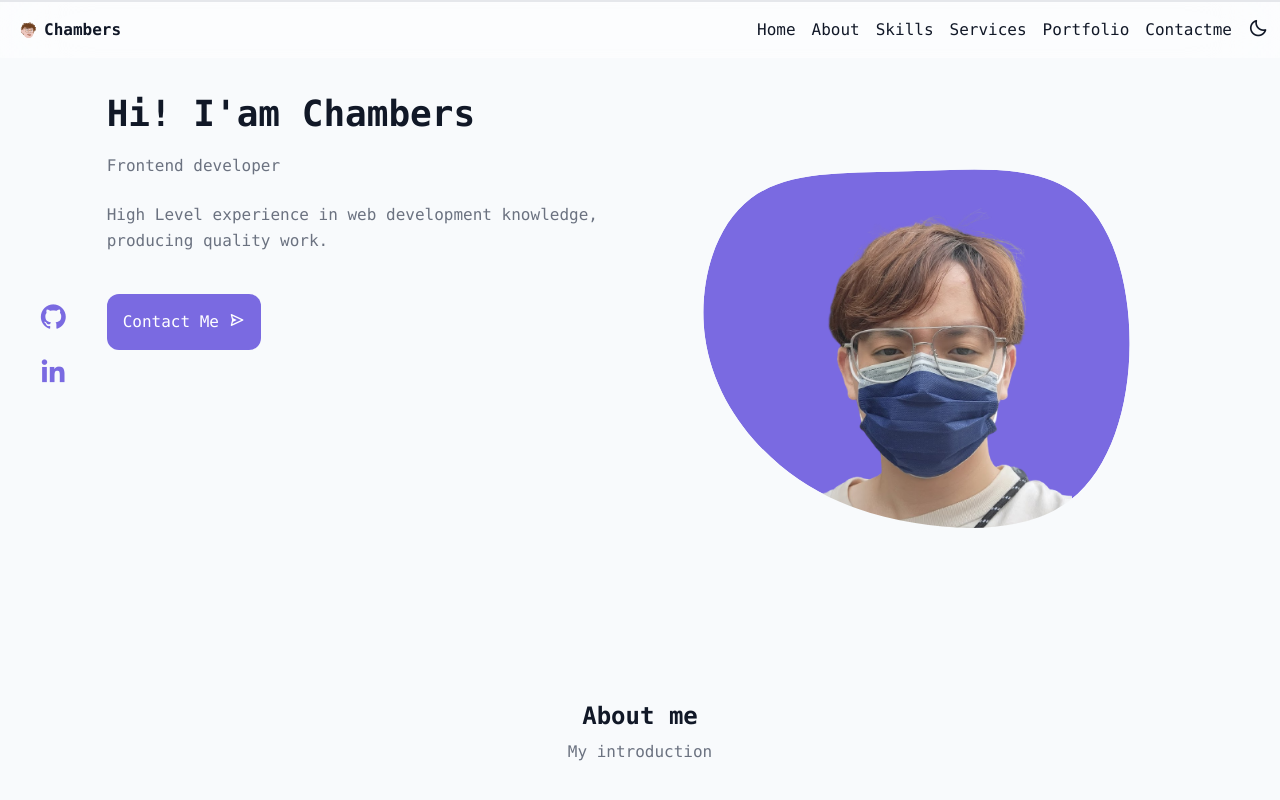
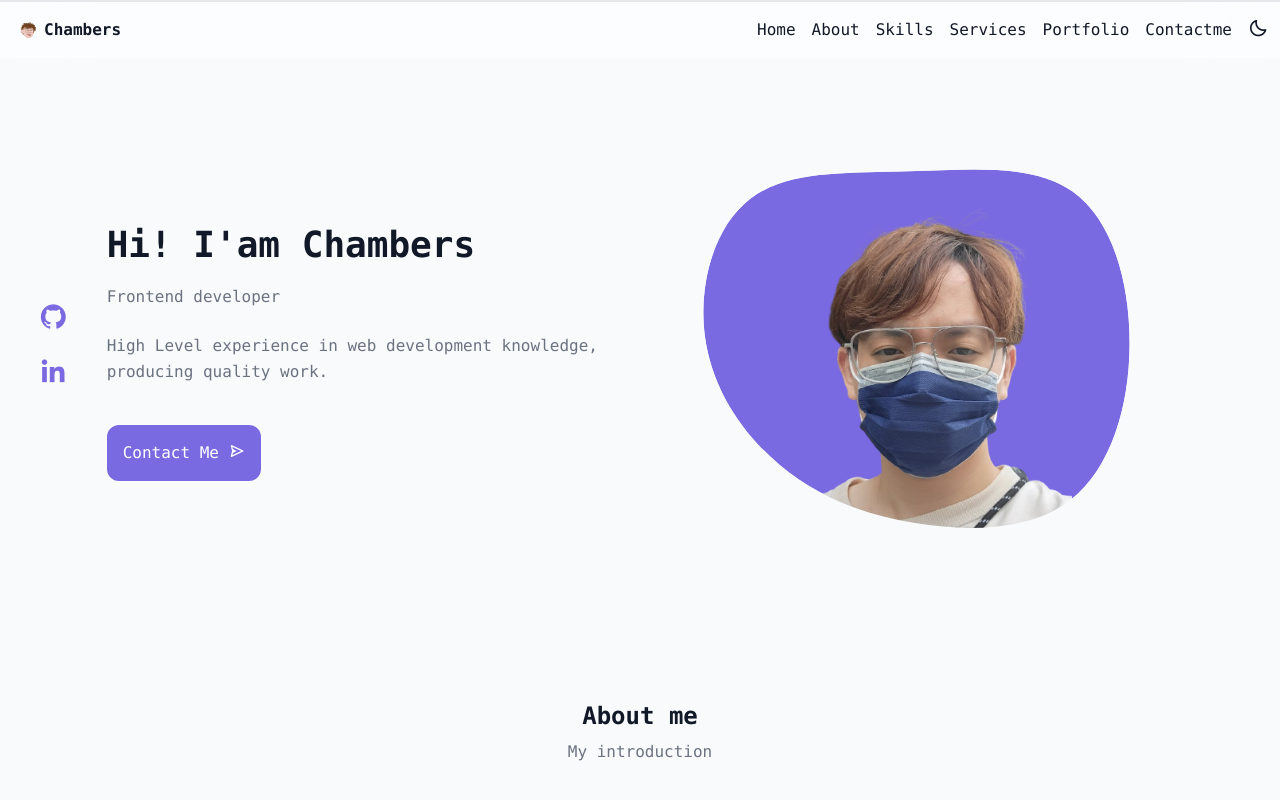
Before and after one commit to connectshark/nosegates, a Vue app: page / in a window 1280 px wide. Shown: the top 800 px of the page. Built offline with nearby package versions, Linux system fonts and the light colour scheme.

Commit message:
主要區塊文字加入置中

```diff
--- a/src/views/HomeView.vue
+++ b/src/views/HomeView.vue
@@ -1,6 +1,6 @@
 <template>
 <main>
-  <section class=" mx-auto container grid grid-cols-12 pt-5 mb-20">
+  <section class=" mx-auto container grid grid-cols-12 pt-5 mb-20 items-center">
     <div class=" col-span-2 grid place-items-center md:col-span-1">
       <div class=" space-y-4">
         <a v-for="btn in socials" :key="btn.icon" class=" block text-primary" :href="btn.link" target="_blank" rel="noopener noreferrer">
@@ -67,11 +67,13 @@
         <span :class="{ '-rotate-180' : folderIndex === index }" class=" text-center w-1/12 text-primary transition duration-500">
           <i class='bx bx-down-arrow' ></i>
         </span>
+        <Transition>
         <ul v-show="folderIndex === index" class=" w-full py-4">
           <li v-for="brand in skill.brands" class=" inline-block mx-4 text-primary">
             <i class='bx text-2xl' :class="brand" ></i>
           </li>
         </ul>
+        </Transition>
       </div>
     </div>
 
```
